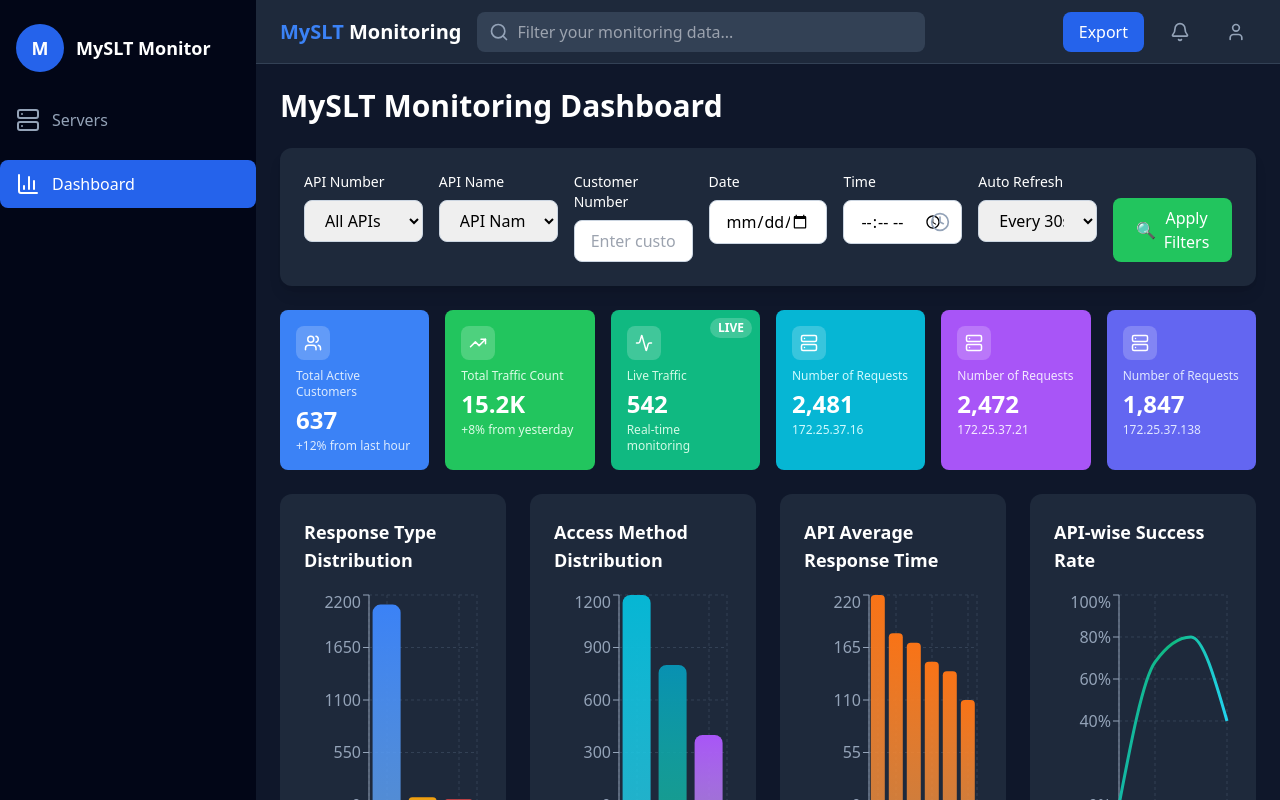
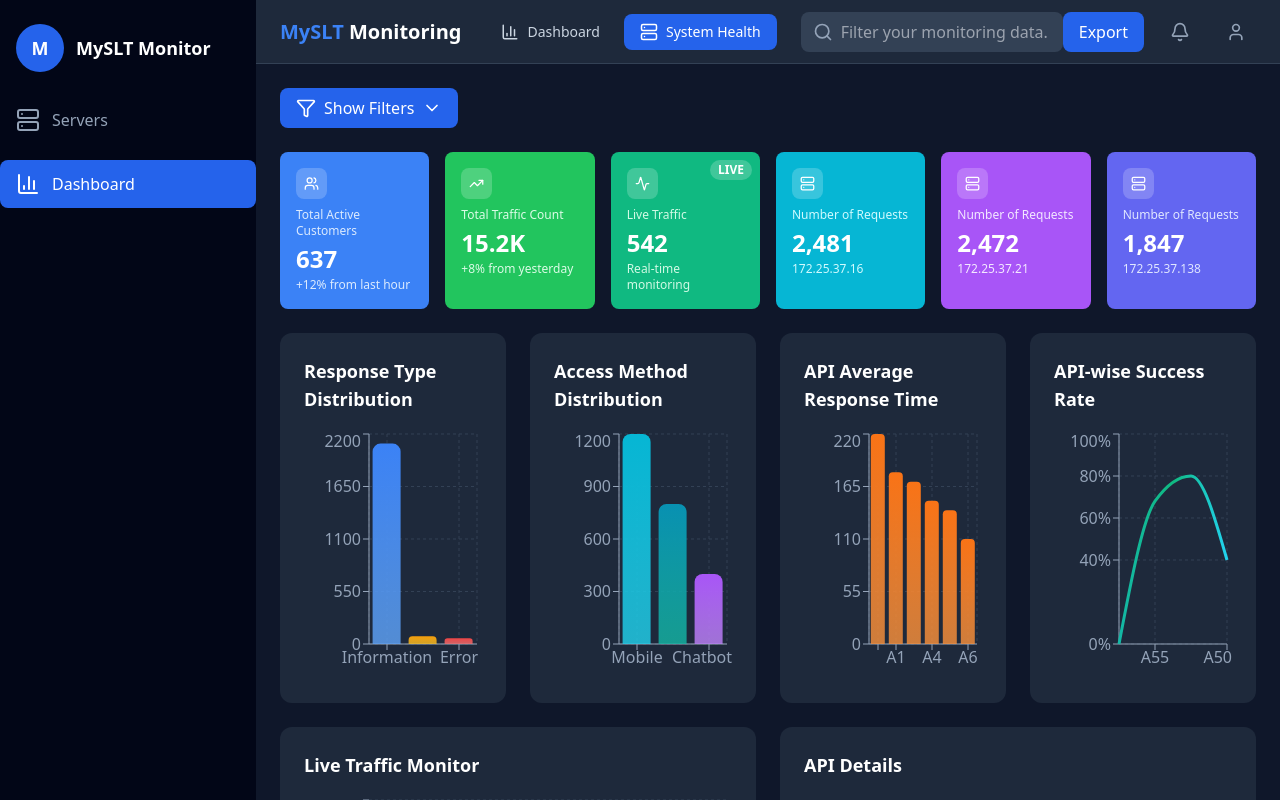
Before and after one commit to DaminduDeSilva/MYSLT-DASHBOARD, a React (Vite) app: page /dashboard in a window 1280 px wide. Shown: the top 800 px of the page. Built offline with nearby package versions, Linux system fonts and the light colour scheme.

Commit message:
filterd section hide

```diff
--- a/src/components/FilterSection.tsx
+++ b/src/components/FilterSection.tsx
@@ -1,13 +1,30 @@
-import React from 'react';
-import { ClockIcon } from 'lucide-react';
+import React, { useState } from 'react';
+import { ClockIcon, Filter, ChevronDown, ChevronUp } from 'lucide-react';
+
 export function FilterSection() {
-  return <div className="bg-slate-800 rounded-xl p-6 shadow-lg">
+  const [isOpen, setIsOpen] = useState(false);
+
+  return (
+    <div className="space-y-4">
+      {/* Filter Toggle Button */}
+      <button
+        onClick={() => setIsOpen(!isOpen)}
+        className="flex items-center gap-2 px-4 py-2 bg-blue-600 text-white rounded-lg hover:bg-blue-700 transition-colors font-medium"
+      >
+        <Filter size={20} />
+        <span>{isOpen ? 'Hide Filters' : 'Show Filters'}</span>
+        {isOpen ? <ChevronUp size={20} /> : <ChevronDown size={20} />}
+      </button>
+
+      {/* Collapsible Filter Panel */}
+      {isOpen && (
+        <div className="bg-slate-800 rounded-xl p-6 shadow-lg animate-slideDown">
           <div className="grid grid-cols-1 md:grid-cols-7 gap-4">
             <div>
               <label className="block text-sm font-medium text-white mb-2">
                 API Number
               </label>
-          <select className="w-full px-4 py-2 border border-slate-300 rounded-lg focus:outline-none focus:ring-2 focus:ring-blue-500" >
+              <select className="w-full px-4 py-2 border border-slate-300 rounded-lg focus:outline-none focus:ring-2 focus:ring-blue-500">
                 <option>All APIs</option>
                 <option>API-001</option>
                 <option>API-002</option>
@@ -29,21 +46,35 @@ export function FilterSection() {
               <label className="block text-sm font-medium text-white mb-2">
                 Customer Number
               </label>
-          <input type="text" placeholder="Enter customer number" className="w-full px-4 py-2 border border-slate-300 rounded-lg focus:outline-none focus:ring-2 focus:ring-blue-500" />
+              <input
+                type="text"
+                placeholder="Enter customer number"
+                className="w-full px-4 py-2 border border-slate-300 rounded-lg focus:outline-none focus:ring-2 focus:ring-blue-500"
+              />
             </div>
             <div>
               <label className="block text-sm font-medium text-white mb-2">
                 Date
               </label>
-          <input type="date" placeholder="mm/dd/yyyy" className="w-full px-4 py-2 border border-slate-300 rounded-lg focus:outline-none focus:ring-2 focus:ring-blue-500" />
+              <input
+                type="date"
+                placeholder="mm/dd/yyyy"
+                className="w-full px-4 py-2 border border-slate-300 rounded-lg focus:outline-none focus:ring-2 focus:ring-blue-500"
+              />
             </div>
             <div>
               <label className="block text-sm font-medium text-white mb-2">
                 Time
               </label>
               <div className="relative">
-            <input type="time" className="w-full px-4 py-2 border border-slate-300 rounded-lg focus:outline-none focus:ring-2 focus:ring-blue-500" />
-            <ClockIcon className="absolute right-3 top-1/2 -translate-y-1/2 text-slate-400" size={20} />
+                <input
+                  type="time"
+                  className="w-full px-4 py-2 border border-slate-300 rounded-lg focus:outline-none focus:ring-2 focus:ring-blue-500"
+                />
+                <ClockIcon
+                  className="absolute right-3 top-1/2 -translate-y-1/2 text-slate-400"
+                  size={20}
+                />
               </div>
             </div>
             <div>
@@ -64,5 +95,8 @@ export function FilterSection() {
               </button>
             </div>
           </div>
-    </div>;
+        </div>
+      )}
+    </div>
+  );
 }
--- a/src/components/Header.tsx
+++ b/src/components/Header.tsx
@@ -1,26 +1,71 @@
-import React from 'react';
-import { SearchIcon, BellIcon, UserIcon } from 'lucide-react';
+import React, { useState } from 'react';
+import { Search, Bell, User, BarChart3, Server } from 'lucide-react';
+
 export function Header() {
-  return <header className="h-16 bg-slate-800 border-b border-slate-700 flex items-center justify-between px-6">
-      <div className="flex items-center gap-4 flex-1">
-        <h1 className="text-xl font-bold text-white">
+  const [activeNav, setActiveNav] = useState('/');
+
+  const navItems = [
+    {
+      path: '/dashboard',
+      icon: BarChart3,
+      label: 'Dashboard'
+    },
+    {
+      path: '/',
+      icon: Server,
+      label: 'System Health'
+    }
+  ];
+
+  return (
+    <header className="h-16 bg-slate-800 border-b border-slate-700 flex items-center justify-between px-6">
+      <div className="flex items-center gap-6 flex-1">
+        <h1 className="text-xl font-bold text-white whitespace-nowrap">
           <span className="text-blue-500">MySLT</span> Monitoring
         </h1>
+
+        {/* Navigation Links */}
+        <nav className="flex items-center gap-2">
+          {navItems.map(item => (
+            <button
+              key={item.path}
+              onClick={() => setActiveNav(item.path)}
+              className={`flex items-center gap-2 px-4 py-2 rounded-lg transition-colors ${
+                activeNav === item.path
+                  ? 'bg-blue-600 text-white'
+                  : 'text-slate-300 hover:bg-slate-700 hover:text-white'
+              }`}
+            >
+              <item.icon size={18} />
+              <span className="text-sm font-medium">{item.label}</span>
+            </button>
+          ))}
+        </nav>
+
         <div className="relative flex-1 max-w-md">
-          <SearchIcon className="absolute left-3 top-1/2 -translate-y-1/2 text-slate-400" size={20} />
-          <input type="text" placeholder="Filter your monitoring data..." className="w-full bg-slate-700 text-white pl-10 pr-4 py-2 rounded-lg focus:outline-none focus:ring-2 focus:ring-blue-500" />
+          <Search
+            className="absolute left-3 top-1/2 -translate-y-1/2 text-slate-400"
+            size={20}
+          />
+          <input
+            type="text"
+            placeholder="Filter your monitoring data..."
+            className="w-full bg-slate-700 text-white pl-10 pr-4 py-2 rounded-lg focus:outline-none focus:ring-2 focus:ring-blue-500"
+          />
         </div>
       </div>
+
       <div className="flex items-center gap-4">
         <button className="px-4 py-2 bg-blue-600 text-white rounded-lg hover:bg-blue-700 transition-colors font-medium">
           Export
         </button>
         <button className="w-10 h-10 rounded-lg flex items-center justify-center text-slate-400 hover:bg-slate-700 transition-colors">
-          <BellIcon size={20} />
+          <Bell size={20} />
         </button>
         <button className="w-10 h-10 rounded-lg flex items-center justify-center text-slate-400 hover:bg-slate-700 transition-colors">
-          <UserIcon size={20} />
+          <User size={20} />
         </button>
       </div>
-    </header>;
+    </header>
+  );
 }
--- a/src/components/MetricCards.tsx
+++ b/src/components/MetricCards.tsx
@@ -52,7 +52,7 @@ export function MetricCards() {
             </div>}
           <div className="space-y-2">
             <div className="bg-white/20 p-2 rounded-lg w-fit">
-              <metric.icon size={18} />
+              <metric.icon size={15} />
             </div>
             <div>
               <p className={`text-xs ${metric.textColor} mb-1`}>
--- a/src/pages/Dashboard.tsx
+++ b/src/pages/Dashboard.tsx
@@ -9,9 +9,7 @@ import { ResponseTypeChart } from '../components/ResponseTypeChart';
 import { ApiDetailsTable } from '../components/ApiDetailsTable';
 export function Dashboard() {
   return <div className="space-y-6">
-      <h2 className="text-3xl font-bold text-white">
-        MySLT Monitoring Dashboard
-      </h2>
+
       <FilterSection />
       <MetricCards />
       <div className="grid grid-cols-1 md:grid-cols-2 lg:grid-cols-4 gap-6">
```
Lines whose indentation alone changed are shown as unchanged.
